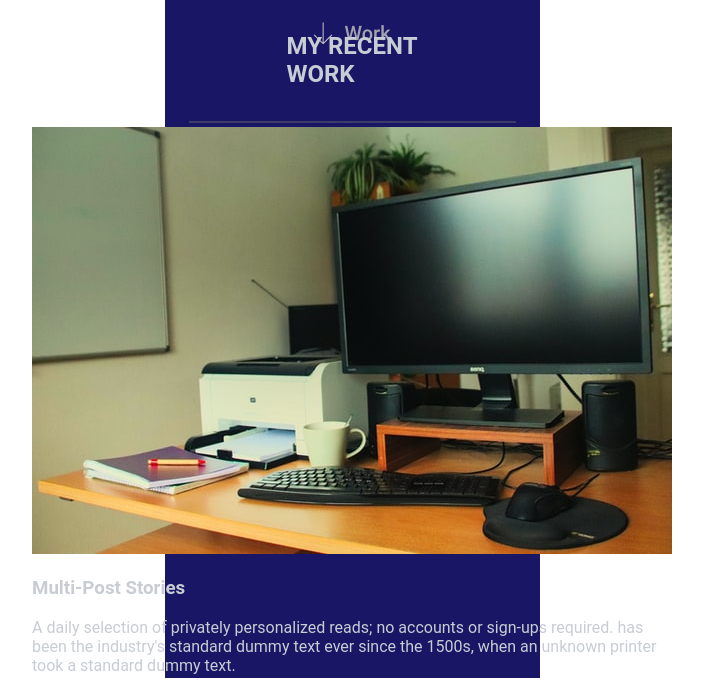
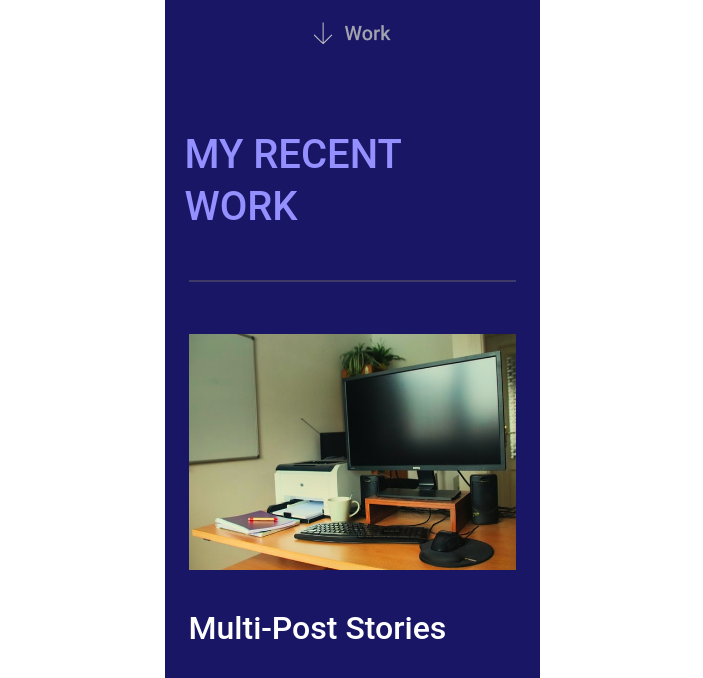
Before and after one commit to Obote/Portfolio-mobile-version, a website: page index.html in a window 1280 px wide. Shown: the part 1142-1820 px from the top of the page, without its empty margins (288-991 px from the left). Drawn offline with Linux system fonts and the light colour scheme.

Commit message:
Add experience container style

```diff
--- a/style.css
+++ b/style.css
@@ -182,3 +182,56 @@ body {
     color: #fff;
     padding-top: 48px;
   }
+
+
+.experience-title {
+    align-self: start;
+    margin-left: 20px;
+    padding-top: 83.85px;
+  }
+
+  .experience-title h2 {
+    font-family: Roboto, sans-serif;
+    font-size: 40px;
+    font-style: normal;
+    font-weight: 500;
+    line-height: 52px;
+    letter-spacing: 0;
+    text-align: left;
+    color: #9490ff;
+  }
+
+  .experience-container > img {
+    height: 236px;
+    width: 327px;
+    left: 0;
+    top: 0;
+    border-radius: 0;
+    padding-top: 48px;
+    padding-left: 24px;
+    padding-right: 24px;
+  }
+
+  .experience-container > h3 {
+    font-family: Roboto, sans-serif;
+    font-size: 32px;
+    font-style: normal;
+    font-weight: 500;
+    line-height: 44px;
+    letter-spacing: 0;
+    text-align: left;
+    padding-left: 24px;
+    color: #fff;
+  }
+
+  .experience-container p {
+    font-family: Inter, sans-serif;
+    font-size: 20px;
+    font-style: normal;
+    font-weight: 400;
+    line-height: 28px;
+    letter-spacing: 0;
+    text-align: left;
+    padding-left: 24px;
+    padding-right: 24px;
+  }
```
